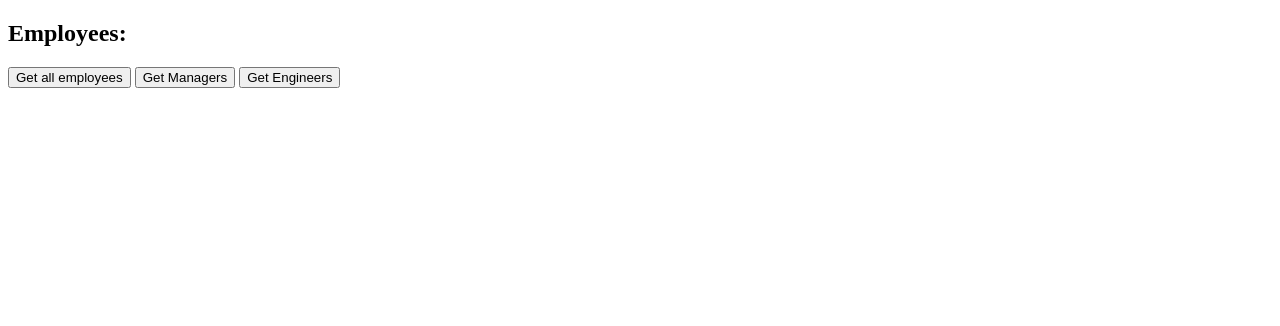
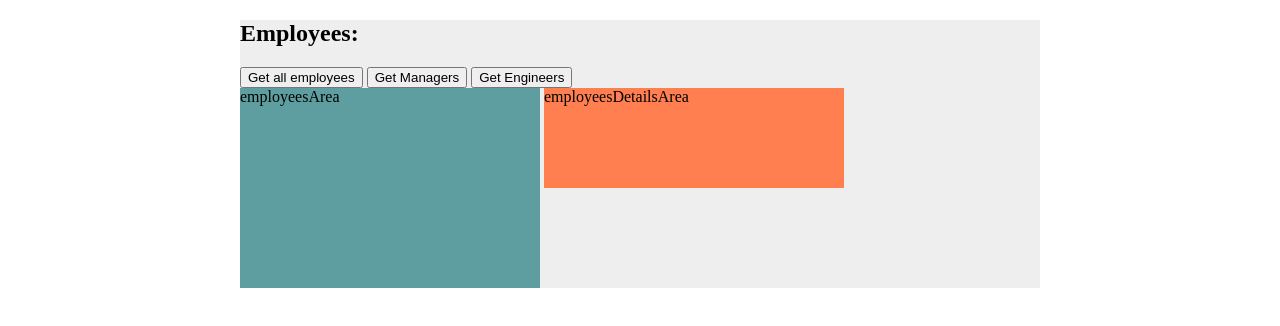
Before and after one commit to barosanuemailtest/EmplManagerFrontEnd, a website: page index.html in a window 1280 px wide. Drawn offline with Linux system fonts and the light colour scheme.

Commit message:
css styles

```diff
--- a/index.html
+++ b/index.html
@@ -2,21 +2,24 @@
 <html>
 
 <head>
+    <link rel="stylesheet" type="text/css" href="style.css">
     <meta content="text/html;charset=utf-8" http-equiv="Content-Type">
     <meta content="utf-8" http-equiv="encoding">
 </head>
 
 <body>
+    <div id="container">
         <script src="src/DataService.js"></script>
         <h2>Employees:</h2>
         <button type="button" onclick="getAllEmployees()">Get all employees</button>
         <button type="button" onclick="getManagers()">Get Managers</button>
         <button type="button" onclick="getEngineers()">Get Engineers</button>
-    <div style="vertical-align: top;">
-        <div style="display: inline-block; vertical-align: top;" id="employeesArea"></div4>
-        <div style="display: inline-block; vertical-align: top;" id="employeesDetailsArea"></div>
+        <div id ="data">
+            <div id="employeesArea">employeesArea</div>
+            <div id="employeesDetailsArea">employeesDetailsArea</div>
         </div>
 
+    </div>
 
 
 </body>
--- /dev/null
+++ b/style.css
@@ -0,0 +1,20 @@
+#container{
+    background-color: #eee;
+    width: 800px;
+    margin:auto;
+}
+#employeesArea {
+    background-color: cadetblue;
+    width: 300px;
+    height: 200px;
+    display: inline-block;
+    vertical-align: top;
+}
+
+#employeesDetailsArea {
+    background-color:coral;
+    width: 300px;
+    height: 100px;
+    display: inline-block;
+    vertical-align: top;
+}
```
Also changed, not shown: 1 other file. Lines whose indentation alone changed are shown as unchanged.
